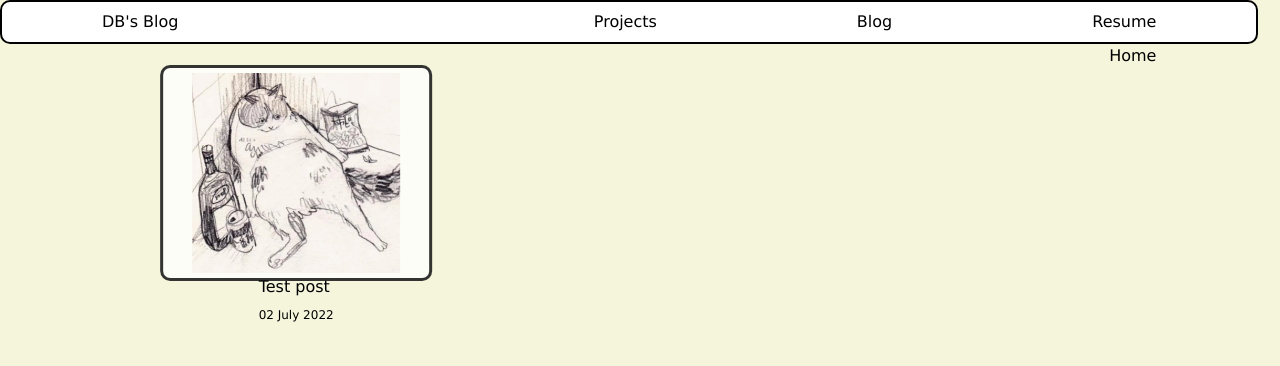
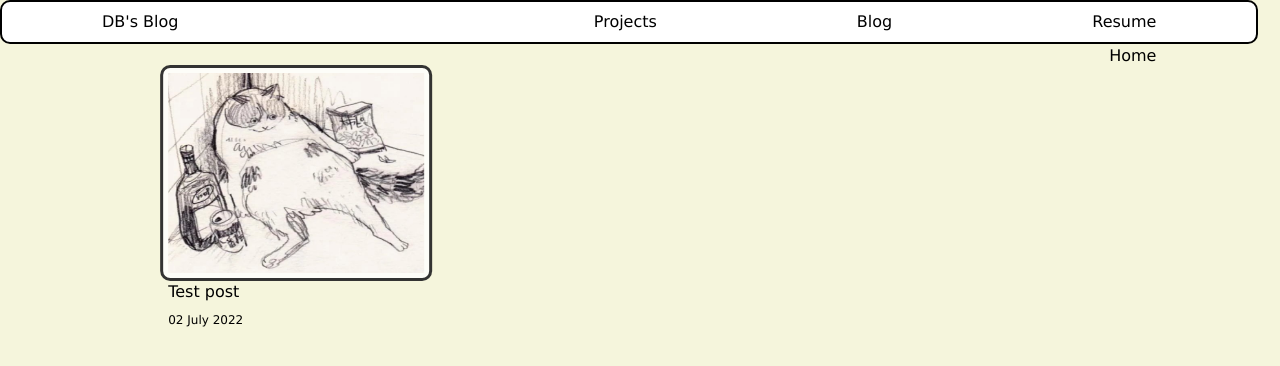
Before and after one commit to Dinhbaon/Dinhbaon.github.io, a Jekyll site: the page built from project.markdown, in a window 1280 px wide and 900 px high. Shown: the top 366 px of the window. Built offline with Jekyll 4.4.1, drawn with Linux system fonts in a browser that asks for light colours.

Commit message:
translate down text for projects page

```diff
--- a/_layouts/projectpage.html
+++ b/_layouts/projectpage.html
@@ -31,7 +31,7 @@
                 <a style="text-decoration: none; color: black; " href="{{ post.url }}">
                 <img id="blog-icon" src="{{ post.img }}"> </a>
 
-            <div class="captions">
+            <div style="transform: translateY(5px);"class="captions">
                 <a style="text-decoration: none; color: black; " href="{{post.url}} ">{{ post.title }}</a>
                 <br>
                 <p style="font-size: 0.75em;"> {{ site.time | date_to_long_string }}</p>
--- a/style.css
+++ b/style.css
@@ -116,19 +116,16 @@ li a{
     grid-template-columns: 45vw 45vw;
     grid-template-rows: 200px 20px;
     column-gap: 4vw;
-
     justify-items: center;
 }
 .grid-item {
     background-color: rgba(255, 255, 255, 0.8);
     border: 3px solid rgba(0, 0, 0, 0.8);
     padding: 5px 5px;
-
     height: 200px;
     border-radius: 10px;
     width: 20vw;
     transform: translate(3%,0);
-    justify-items: center;
   }
 
   .blog-grid-item {
```
